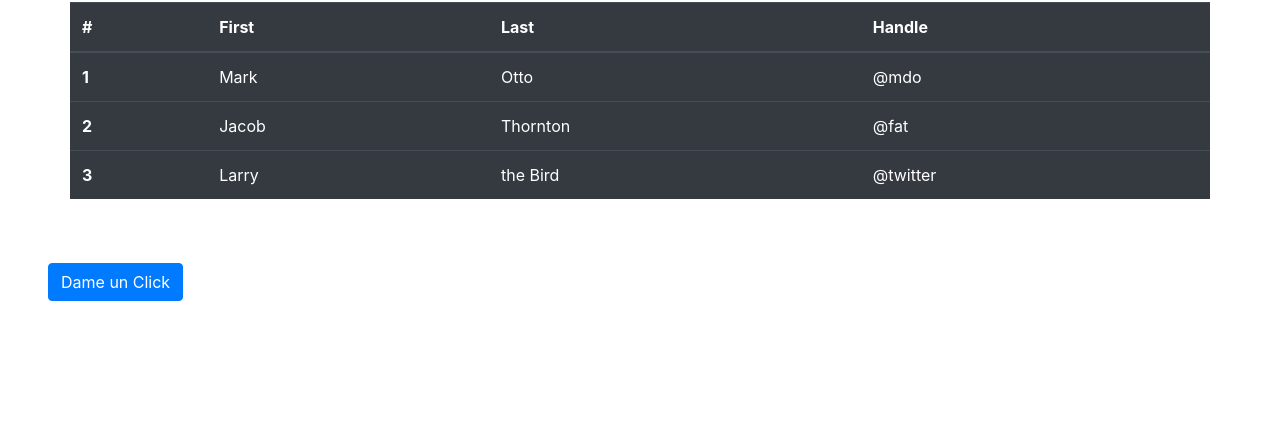
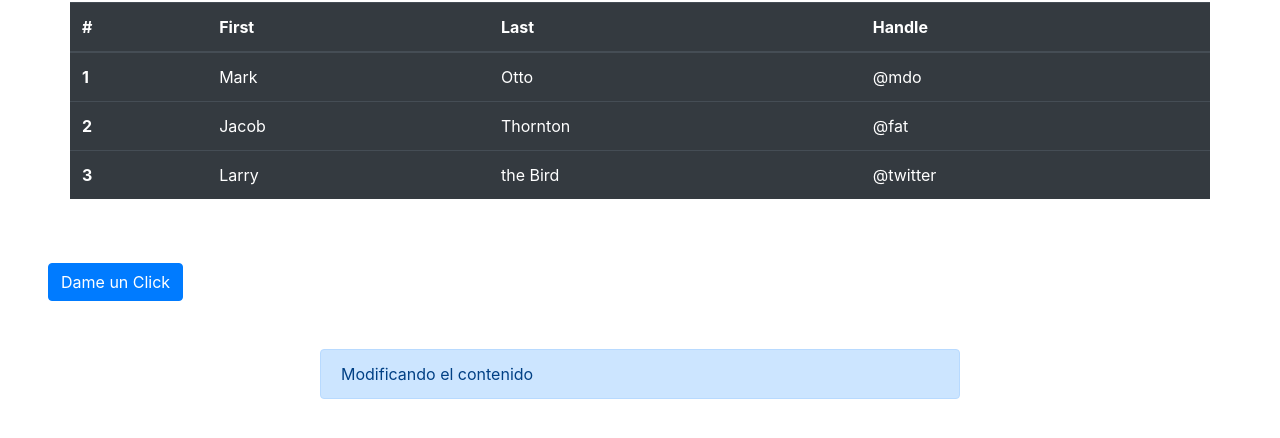
Before and after one commit to AlejandroHN21/practicando-comandos-git, a plain HTML site: page index.html in a window 1280 px wide. Shown: the part 86-524 px from the top of the page. Drawn offline with nearby package versions, Linux system fonts and the light colour scheme.

Commit message:
nueva version 3

```diff
--- a/index.html
+++ b/index.html
@@ -44,7 +44,9 @@
 
       <button class="btn btn-primary m-5">Dame un Click</button>
 
-
+      <div class="alert alert-primary w-50 m-auto" role="alert">
+        Modificando el contenido
+      </div>
 
     <script src="index.js"></script>
 </body>
```
